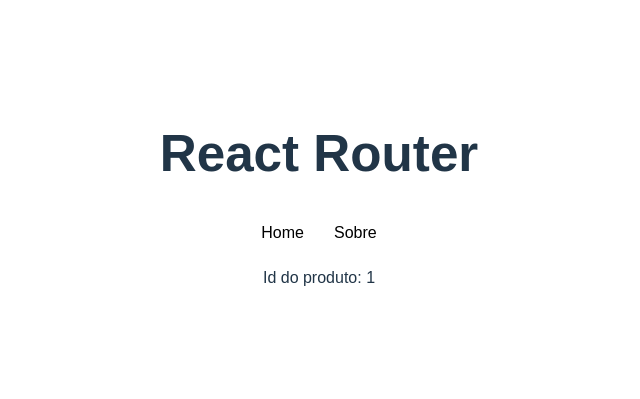
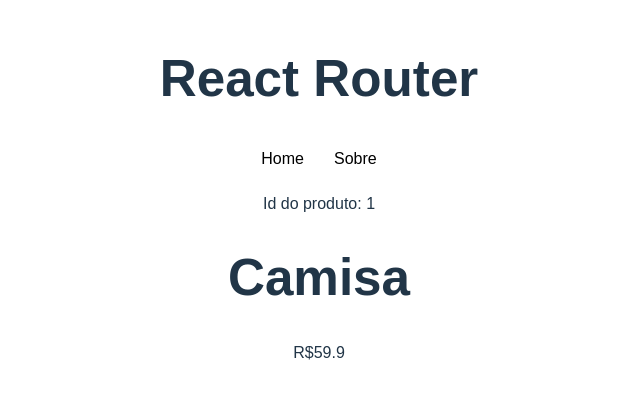
Before and after one commit to thales0591/react-router, a React (Vite) app: page /products/1 in a window 1280 px wide. Shown: the part 201-600 px from the top of the page, without its empty margins (321-961 px from the left). Built offline with nearby package versions, Linux system fonts and the light colour scheme; data requests are answered from the project's data file.

Commit message:
feat: make a dynamic data loading

```diff
--- a/src/hooks/useFetch.jsx
+++ b/src/hooks/useFetch.jsx
@@ -103,7 +103,5 @@
     httpRequest();
   }, [config]);
 
-  console.log(config);
-
   return { data, httpConfig, loading, error };
 };
--- a/src/pages/Product.jsx
+++ b/src/pages/Product.jsx
@@ -1,11 +1,28 @@
 import { useParams } from "react-router-dom"
+import { useFetch } from "../hooks/useFetch"
 
 const Product = () => {
 
+
+
     const { id } = useParams()
+
+    const url = "http://localhost:3000/products/" + id
+
+    const {data: product, loading, error} = useFetch(url)
+
+    console.log(product)
   return (
     <>
         <p>Id do produto: {id}</p>
+        {error && <p>Ocorreu o seguinte erro: {error}</p>}
+        {loading && <p>Carregando...</p>}
+        {product && (
+        <div>
+            <h1>{product.name}</h1>
+            <p>R${product.price}</p>
+        </div>
+        )}
     </>
   )
 }
```
